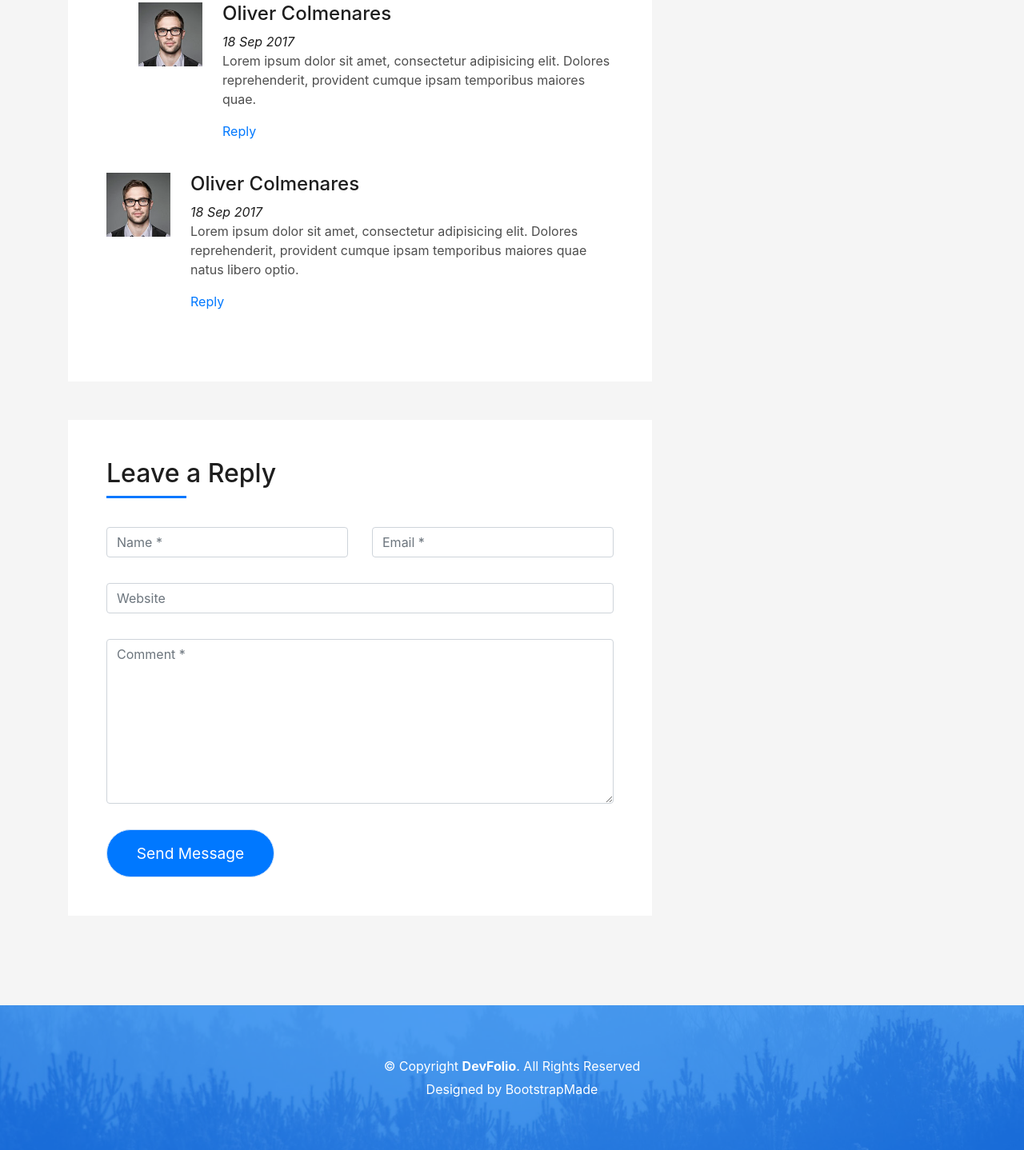
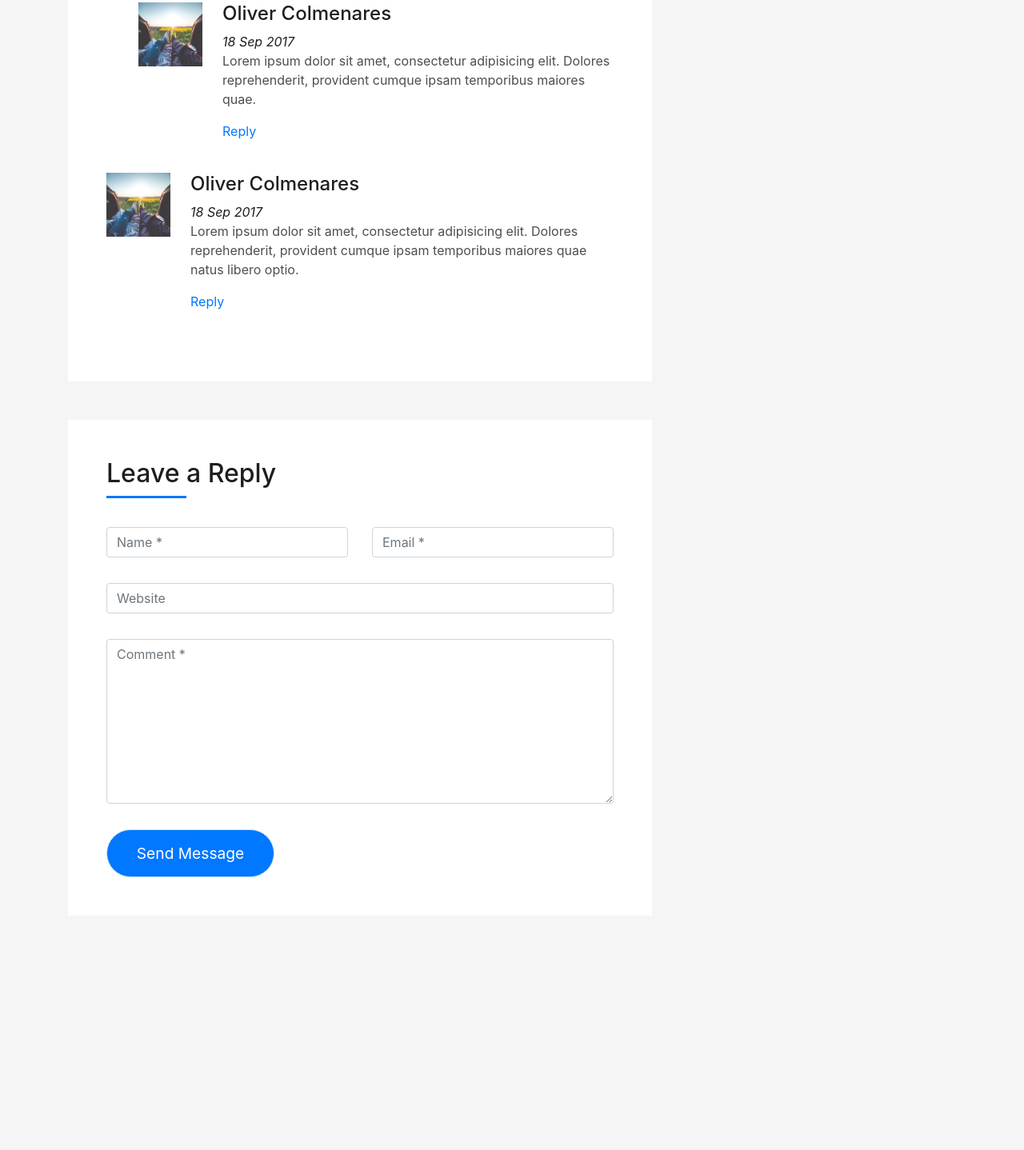
Before and after one commit to rajshresth0/rajshresth0.github.io, a plain HTML site: page blog-single.html in a window 1280 px wide. Shown: the part 2474-3912 px from the top of the page at 80% size. After the commit the page ends 3667 px from the top, so only its background shows below. Drawn offline with Linux system fonts and the light colour scheme; files whose address does not match are found by name.

Commit message:
update index.html

```diff
--- a/blog-single.html
+++ b/blog-single.html
@@ -164,7 +164,7 @@
             <ul class="list-comments">
               <li>
                 <div class="comment-avatar">
-                  <img src="img/testimonial-2.jpg" alt="">
+                  <img src="img/1.jpeg" alt="">
                 </div>
                 <div class="comment-details">
                   <h4 class="comment-author">Oliver Colmenares</h4>
@@ -179,7 +179,7 @@
               </li>
               <li>
                 <div class="comment-avatar">
-                  <img src="img/testimonial-4.jpg" alt="">
+                  <img src="img/post-1.jpg" alt="">
                 </div>
                 <div class="comment-details">
                   <h4 class="comment-author">Carmen Vegas</h4>
@@ -195,7 +195,7 @@
               </li>
               <li class="comment-children">
                 <div class="comment-avatar">
-                  <img src="img/testimonial-2.jpg" alt="">
+                  <img src="img/post-1.jpg" alt="">
                 </div>
                 <div class="comment-details">
                   <h4 class="comment-author">Oliver Colmenares</h4>
@@ -210,7 +210,7 @@
               </li>
               <li>
                 <div class="comment-avatar">
-                  <img src="img/testimonial-2.jpg" alt="">
+                  <img src="img/post-1.jpg" alt="">
                 </div>
                 <div class="comment-details">
                   <h4 class="comment-author">Oliver Colmenares</h4>
@@ -353,22 +353,14 @@
   <!--/ Section Blog-Single End /-->
 
   <!--/ Section Contact-Footer Star /-->
-  <section class="paralax-mf footer-paralax bg-image sect-mt4 route" style="background-image: url(img/overlay-bg.jpg)">
-    <div class="overlay-mf"></div>
-    <footer>
-      <div class="container">
-        <div class="row">
-          <div class="col-sm-12">
-            <div class="copyright-box">
-              <p class="copyright">&copy; Copyright <strong>DevFolio</strong>. All Rights Reserved</p>
-              <div class="credits">
+
                 <!--
                   All the links in the footer should remain intact.
                   You can delete the links only if you purchased the pro version.
                   Licensing information: https://bootstrapmade.com/license/
                   Purchase the pro version with working PHP/AJAX contact form: https://bootstrapmade.com/buy/?theme=DevFolio
                 -->
-                Designed by <a href="https://bootstrapmade.com/">BootstrapMade</a>
+
               </div>
             </div>
           </div>
```
Also changed, not shown: index.html (+3 -4 lines), img/1.jpeg (added), img/1.jpg (added), img/intro-bg.jpg, 1 other file.
